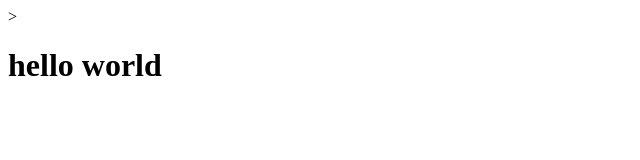
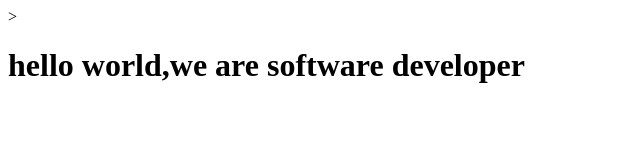
Before and after one commit to Dream-with-juan/proyectmicroverse, a plain HTML site: page index.html in a window 1280 px wide. Shown: the whole page, without its empty margins (0-640 px from the left). Drawn offline with Linux system fonts and the light colour scheme.

Commit message:
Add files via upload
second text

```diff
--- a/index.html
+++ b/index.html
@@ -7,6 +7,6 @@
     <title>Document</title>
 </head>
 <body>
-    <div>><h1>hello world</h1></div>
+    <div>><h1>hello world,we are software developer</h1></div>
 </body>
 </html>
```
